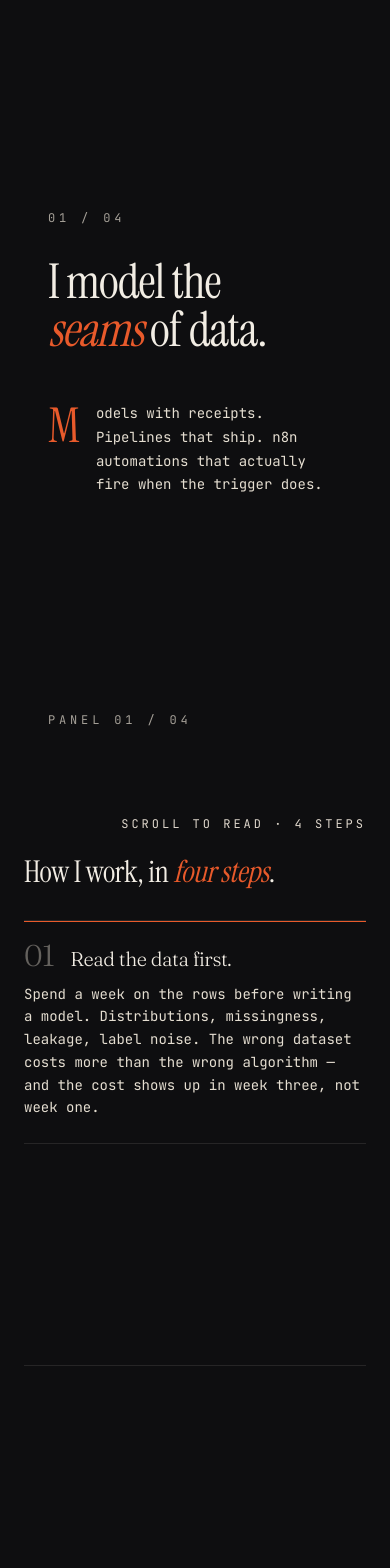
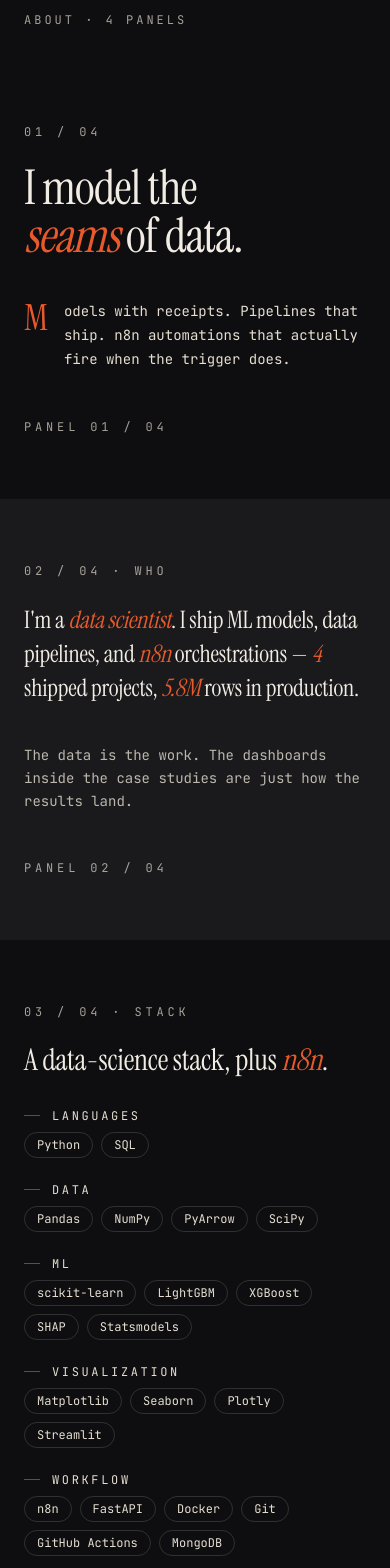
Before and after one commit to vagi5314/portfolio, a Next.js app: page / in a window 390 px wide. Shown: the part 6440-8008 px from the top of the page. Built offline with nearby package versions, Linux system fonts and the light colour scheme.

Commit message:
fix(mobile): about + process sections — same h-auto/sticky bug

```diff
--- a/components/sections/about.tsx
+++ b/components/sections/about.tsx
@@ -27,23 +27,15 @@
 
   useGSAP(
     () => {
-      if (reduced) return;
-      if (typeof window === "undefined") return;
+      if (reduced || typeof window === "undefined") return;
 
       const section = ref.current;
       const track = trackRef.current;
       if (!section || !track) return;
 
       const mm = gsap.matchMedia();
-      mm.add(
-        {
-          isDesktop: "(min-width: 768px) and (prefers-reduced-motion: no-preference)",
-          isMobile: "(max-width: 767px)",
-        },
-        (ctx) => {
-          const { isDesktop } = ctx.conditions as { isDesktop: boolean; isMobile: boolean };
-          if (!isDesktop) return;
 
+      mm.add("(min-width: 768px)", () => {
         const tween = gsap.to(track, {
           x: () => -(track.scrollWidth - window.innerWidth),
           ease: "none",
@@ -66,13 +58,6 @@
           .map((p) => p.querySelector<HTMLElement>(".about-panel-corner"))
           .filter((el): el is HTMLElement => el !== null);
 
-          // Cache the last opacity we wrote per element so we skip the
-          // style mutation when the value hasn't moved. With 4 panels
-          // scrubbing at 60Hz this turns ~480 writes/sec into ~80.
-          // Panel 0 (the "I model the seams of data" panel) is exempt:
-          // it's the first thing the user sees at the top of the pin,
-          // and if the tween's onUpdate fires late on a back-nav or
-          // initial mount, panel 0 must already be visible.
         const lastInnerOp = new Float32Array(inners.length);
         const lastCornerOp = new Float32Array(corners.length);
         inners.forEach((el, i) => {
@@ -111,11 +96,6 @@
               Math.min(panelLeft + panelStride, viewportLeft + window.innerWidth) -
                 Math.max(panelLeft, viewportLeft)
             );
-              // Linear ramp from 0 (panel out of viewport) to 1 (panel
-              // fully covering the viewport). The previous formula
-              // peaked at 50% overlap, so the panel the user was
-              // actively looking at was invisible and only the
-              // partially-in neighbours were visible.
             const op = Math.max(0, Math.min(1, overlap / panelStride));
             if (inners[i]) setOp(inners[i], lastInnerOp, i, op);
             if (corners[i]) setOp(corners[i], lastCornerOp, i, op > 0.3 ? op : 0);
@@ -129,8 +109,7 @@
           tween.eventCallback("onUpdate", null);
           tween.kill();
         };
-        }
-      );
+      });
 
       return () => {
         mm.revert();
@@ -143,17 +122,19 @@
     <section
       ref={ref}
       id="about"
-      className="relative bg-ink h-auto md:[height:600vh]"
+      className="relative bg-ink md:[height:600vh]"
     >
-      <div className="about-pin sticky top-0 h-screen w-full overflow-hidden bg-ink" style={{ zIndex: 'var(--z-section-pin)' } as React.CSSProperties}>
+      <div
+        className="about-pin sticky top-0 hidden h-screen w-full overflow-hidden bg-ink md:block"
+        style={{ zIndex: "var(--z-section-pin)" } as React.CSSProperties}
+      >
         <div className="absolute left-6 top-12 right-6 z-10 flex items-baseline justify-end font-mono text-xs uppercase tracking-[0.25em] text-[var(--foreground-secondary)] md:right-[calc(var(--nav-rail-safe)+1.5rem)]">
           <span>Scroll horizontally · 4 panels</span>
         </div>
 
         <div
           ref={trackRef}
-          className="flex h-full will-change-transform md:flex-row flex-col md:overflow-visible overflow-y-auto md:snap-none snap-y"
-          style={{ width: "max-content" }}
+          className="flex h-full w-max will-change-transform"
         >
           <Panel index={1} total={4}>
             <p className="font-mono text-xs uppercase tracking-[0.32em] text-bone-2/70">
@@ -243,6 +224,103 @@
           </Panel>
         </div>
       </div>
+
+      <div className="block bg-ink md:hidden">
+        <div className="px-6 pb-8 pt-20">
+          <p className="font-mono text-xs uppercase tracking-[0.25em] text-bone-2/70">
+            About · 4 panels
+          </p>
+        </div>
+
+        <div className="flex flex-col">
+          <Panel index={1} total={4}>
+            <p className="font-mono text-xs uppercase tracking-[0.32em] text-bone-2/70">
+              01 / 04
+            </p>
+            <h2 className="mt-6 font-[family-name:var(--font-instrument-serif)] text-5xl font-normal leading-[1.0] tracking-[-0.02em] text-bone text-balance">
+              I model the{" "}
+              <em className="italic text-rust">seams</em> of data.
+            </h2>
+            <div className="mt-10 grid max-w-md grid-cols-[auto_1fr] gap-x-4 font-mono text-sm leading-[1.7] text-bone-2 text-pretty">
+              <span aria-hidden className="font-[family-name:var(--font-instrument-serif)] text-4xl leading-none text-rust">
+                M
+              </span>
+              <p>
+                odels with receipts. Pipelines that ship. n8n
+                automations that actually fire when the trigger does.
+              </p>
+            </div>
+          </Panel>
+
+          <Panel index={2} total={4} variant="ink-2">
+            <p className="font-mono text-xs uppercase tracking-[0.32em] text-bone-2/70">
+              02 / 04 · Who
+            </p>
+            <p className="mt-6 max-w-2xl font-[family-name:var(--font-instrument-serif)] text-2xl leading-[1.4] tracking-[-0.01em] text-bone text-balance">
+              I&apos;m a <em className="italic text-rust">data scientist</em>.
+              I ship ML models, data pipelines, and{" "}
+              <em className="italic text-rust">n8n</em> orchestrations —
+              <em className="italic text-rust"> 4</em> shipped projects,
+              <em className="italic text-rust"> 5.8M</em> rows in production.
+            </p>
+            <div className="mt-10 max-w-md font-mono text-sm leading-relaxed text-bone-2/80 text-pretty">
+              The data is the work. The dashboards inside the case studies are just how the results land.
+            </div>
+          </Panel>
+
+          <Panel index={3} total={4}>
+            <p className="font-mono text-xs uppercase tracking-[0.32em] text-bone-2/70">
+              03 / 04 · Stack
+            </p>
+            <h3 className="mt-6 font-[family-name:var(--font-instrument-serif)] text-3xl font-normal leading-[1.05] tracking-[-0.01em] text-bone">
+              A data-science stack, plus <em className="italic text-rust">n8n</em>.
+            </h3>
+            <div className="mt-8 grid grid-cols-1 gap-x-8 gap-y-6">
+              {skillGroups.map((group) => (
+                <div key={group.label}>
+                  <div className="mb-2 flex items-center gap-3">
+                    <span className="h-px w-4 bg-bone/30" />
+                    <span className="font-mono text-xs uppercase tracking-[0.22em] text-bone-2">
+                      {group.label}
+                    </span>
+                  </div>
+                  <div className="flex flex-wrap gap-2">
+                    {group.items.map((item, i) => (
+                      <span
+                        key={`${group.label}-${item}-${i}`}
+                        className="inline-block rounded-full border border-bone/15 px-3 py-1 font-mono text-xs text-bone-2"
+                      >
+                        {item}
+                      </span>
+                    ))}
+                  </div>
+                </div>
+              ))}
+            </div>
+          </Panel>
+
+          <Panel index={4} total={4} variant="rust">
+            <p className="font-mono text-xs uppercase tracking-[0.32em] text-bone/80">
+              04 / 04 · Now
+            </p>
+            <h3 className="mt-6 font-[family-name:var(--font-instrument-serif)] text-4xl font-normal leading-[0.95] tracking-[-0.02em] text-bone text-balance">
+              Open to final-year{" "}
+              <em className="italic">roles</em> in 2026.
+            </h3>
+            <div className="mt-10 space-y-3 font-mono text-sm leading-relaxed text-bone">
+              <p>Data science · ML engineering · n8n orchestration.</p>
+              <p>Small teams, hard data, shipped artifacts.</p>
+              <p>{SITE.location} · open to remote.</p>
+            </div>
+            <a
+              href={`mailto:${SITE.email}`}
+              className="mt-10 inline-flex h-12 items-center gap-3 border-b border-bone/50 pb-1 font-display text-xl text-bone"
+            >
+              {SITE.email} →
+            </a>
+          </Panel>
+        </div>
+      </div>
     </section>
   );
 }
@@ -261,7 +339,7 @@
   return (
     <article
       className={cn(
-        "about-panel relative flex h-screen w-screen shrink-0 flex-col justify-center px-12 md:px-24 md:pr-[calc(var(--nav-rail-safe)+3rem)] snap-start",
+        "about-panel relative flex w-full shrink-0 flex-col justify-center px-6 py-16 md:h-screen md:w-screen md:px-24 md:py-0 md:pr-[calc(var(--nav-rail-safe)+3rem)]",
         variant === "ink" && "bg-ink text-bone",
         variant === "ink-2" && "bg-ink-2 text-bone",
         variant === "rust" && "text-bone"
@@ -272,10 +350,10 @@
           : undefined
       }
     >
-      <div className="about-panel-inner mx-auto w-full max-w-5xl will-change-transform">
+      <div className="about-panel-inner mx-auto w-full max-w-5xl">
         {children}
       </div>
-      <div className="about-panel-corner absolute bottom-12 left-12 font-mono text-xs uppercase tracking-[0.32em] text-bone-2/70 md:left-24">
+      <div className="about-panel-corner mt-12 font-mono text-xs uppercase tracking-[0.32em] text-bone-2/70 md:absolute md:bottom-12 md:left-24 md:mt-0">
         Panel {index.toString().padStart(2, "0")} / {total.toString().padStart(2, "0")}
       </div>
     </article>
--- a/components/sections/process.tsx
+++ b/components/sections/process.tsx
@@ -33,17 +33,17 @@
 
   useGSAP(
     () => {
-      if (reduced) return;
-      if (typeof window === "undefined") return;
+      if (reduced || typeof window === "undefined") return;
 
       const section = ref.current;
       if (!section) return;
 
-      const cards = section.querySelectorAll<HTMLElement>(".process-card");
-      if (!cards.length) return;
+      const mm = gsap.matchMedia();
 
-      const mm = gsap.matchMedia();
-      mm.add("(prefers-reduced-motion: no-preference)", () => {
+      mm.add("(min-width: 768px)", () => {
+        const cards = section.querySelectorAll<HTMLElement>(".process-card");
+        if (!cards.length) return;
+
         cards.forEach((card, i) => {
           const num = card.querySelector<HTMLElement>(".process-num");
           const title = card.querySelector<HTMLElement>(".process-title");
@@ -91,11 +91,7 @@
           if (!num || !title || !body || !rule) return;
           const t = i;
 
-          tl.to(
-            rule,
-            { scaleX: 1, duration: 0.3, ease: "power3.out" },
-            t
-          );
+          tl.to(rule, { scaleX: 1, duration: 0.3, ease: "power3.out" }, t);
           tl.to(
             [num, body],
             { opacity: 1, y: 0, duration: 0.35, ease: "power2.out" },
@@ -120,15 +116,17 @@
     <section
       ref={ref}
       id="process"
-      className="bg-ink h-auto md:[height:500vh]"
+      className="bg-ink md:[height:500vh]"
     >
-      <div className="process-pin sticky top-0 h-screen w-full overflow-hidden bg-ink" style={{ zIndex: 'var(--z-section-pin)' } as React.CSSProperties}>
+      <div
+        className="process-pin sticky top-0 hidden h-screen w-full overflow-hidden bg-ink md:block"
+        style={{ zIndex: "var(--z-section-pin)" } as React.CSSProperties}
+      >
         <div className="mx-auto flex h-full w-full max-w-[1400px] flex-col px-6 py-10">
           <div className="mb-6 flex items-baseline justify-end font-mono text-xs uppercase tracking-[0.25em] text-[var(--foreground-secondary)] md:pr-[var(--nav-rail-safe)]">
             <span>Scroll to read · 4 steps</span>
           </div>
 
-          {/* Progress line */}
           <div className="absolute left-6 top-24 bottom-12 hidden w-px bg-bone/10 md:block">
             <div className="process-progress-line absolute inset-0 w-full h-full bg-rust origin-top scale-y-0" />
           </div>
@@ -162,6 +160,41 @@
           </div>
         </div>
       </div>
+
+      <div className="block bg-ink md:hidden">
+        <div className="px-6 pb-8 pt-20">
+          <p className="font-mono text-xs uppercase tracking-[0.25em] text-bone-2/70">
+            Process · 4 steps
+          </p>
+          <h2 className="mt-4 font-[family-name:var(--font-instrument-serif)] text-4xl leading-[1.05] tracking-[-0.01em] text-bone text-balance">
+            How I work, in <em className="italic text-rust">four steps</em>.
+          </h2>
+        </div>
+
+        <div className="space-y-12 px-6 pb-24">
+          {steps.map((step) => (
+            <article
+              key={step.n}
+              className="process-card relative flex flex-col gap-3 border-t border-bone/10 pt-5"
+            >
+              <div className="absolute inset-x-0 top-0 h-px origin-left scale-x-100 bg-rust" />
+
+              <div className="flex items-baseline gap-4">
+                <div className="font-display text-3xl font-light leading-none tracking-[-0.02em] text-bone-2/40">
+                  {step.n}
+                </div>
+                <h3 className="flex-1 font-display text-2xl font-light leading-[1.1] tracking-[-0.02em] text-bone text-balance">
+                  {step.title}
+                </h3>
+              </div>
+
+              <p className="max-w-3xl font-mono text-sm leading-relaxed text-bone-2 text-pretty">
+                {step.body}
+              </p>
+            </article>
+          ))}
+        </div>
+      </div>
     </section>
   );
 }
```
Lines whose indentation alone changed are shown as unchanged.
